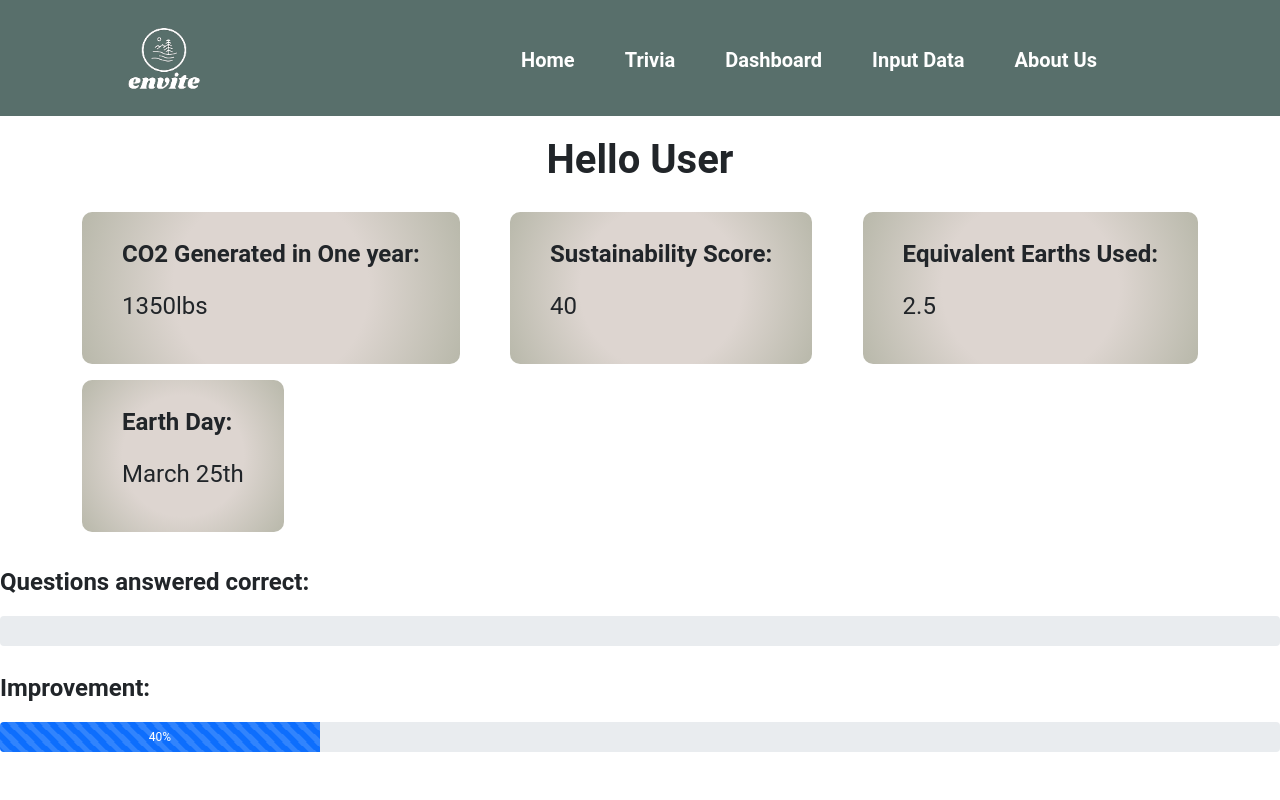
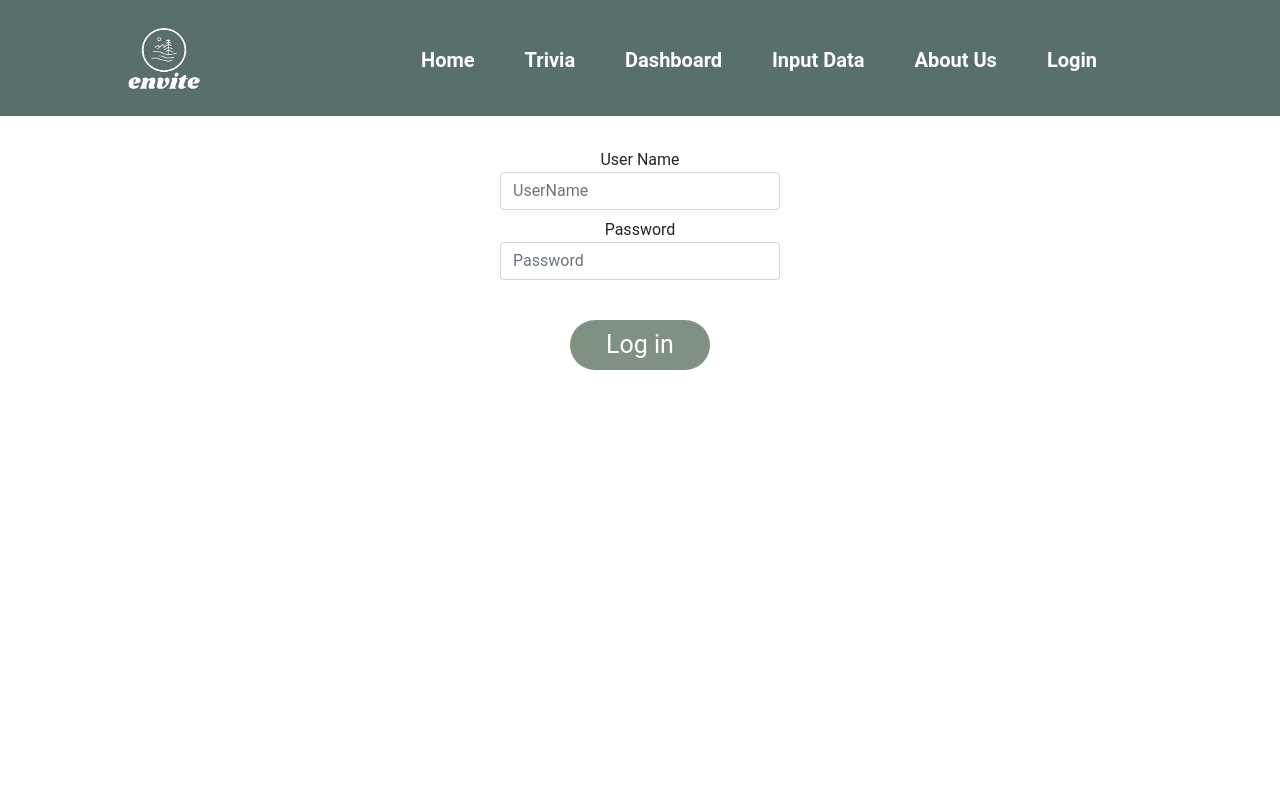
Before and after one commit to QwangNguyen/project-group9, a React (Create React App) app: page /dashboard in a window 1280 px wide. Shown: the top 800 px of the page. Built offline with nearby package versions, Linux system fonts and the light colour scheme.

Commit message:
started blocking things with login

```diff
--- a/src/components/App.js
+++ b/src/components/App.js
@@ -19,14 +19,11 @@ import { About } from './About';
 import { Login } from './login';
 
 function App(props) {
-  // set trivia question
-  let triviaQuestions = props.triviaData;
-  // retrieve category options
-  const categoryOptions = ["Urban Ecology", "Geographical Information Systems", "Climate Change", "Wildlife Ecology", "Endangered Species"];
-  // set category using callback function passed into TriviaCategory
-
   const[category, setCategory] = useState('');
   const[questionsCorrect, setQuestionsCorrect] = useState([0, 0]);
+  const[isLoggedIn, setisLoggedIn] = useState(false);
+
+  const categoryOptions = ["21", "9919", "1215", "267", "3835"];
 
   const setCat = (cat) => {
     if (cat === "Random") {
@@ -44,7 +41,9 @@ function App(props) {
     setQuestionsCorrect(questionsCorrect[1]++);
   }
 
-  // filter trivia questions based on category
+  const logIn = () => {
+    setisLoggedIn(true);
+  }
 
   return (
     <>
@@ -65,7 +64,7 @@ function App(props) {
         <Route path="correct" element={<CorrectTrivia />} />
         <Route path="incorrect" element={<IncorrectAnswer />} />
         <Route path="sustainabilityScore" element={<SustainabilityScore />}/>
-        <Route path="dashboard" element={<Dashboard score={questionsCorrect}/>}/>
+        <Route path="dashboard" element={<Dashboard score={questionsCorrect} loggedIn={isLoggedIn}/>}/>
         <Route path="about" element={<About />}/>
       </Routes>
       <Footer/>
--- a/src/components/Dashboard.js
+++ b/src/components/Dashboard.js
@@ -1,12 +1,18 @@
 import React from 'react';
-import { Avatar } from './Avatar';
 import ProgressBar from 'react-bootstrap/ProgressBar';
+import { useNavigate } from 'react-router-dom';
+import { Login } from './login';
 import { propTypes } from 'react-bootstrap/esm/Image';
 
 export function Dashboard(props) {
+    const navigate = useNavigate();
+
     let percent = props.score[0]/props.score[1];
     let correct = props.score[0];
 
+    if(!props.loggedIn) {
+        return <Login />
+    } else {
         return(
             <main>
                 <h1 className='text-center bold greeting'>Hello User</h1>
@@ -36,3 +42,4 @@ export function Dashboard(props) {
             </main>
         );
     }
+}
--- a/src/components/Home.js
+++ b/src/components/Home.js
@@ -15,6 +15,9 @@ export function Home() {
                     <div className="containerIndex">
                         <Link to="/triviaStartPage" className="btn footprint roundButton">Play TriviaGame</Link>
                     </div>
+                    <div className="containerIndex">
+                        <Link to="/Login" className="btn footprint roundButton">Login</Link>
+                    </div>
                 </div>
                 <div role="document">
                     <div className="missionContainer">
--- a/src/components/NavBar.js
+++ b/src/components/NavBar.js
@@ -13,6 +13,7 @@ export default function NavBar() {
                             <li><Link to="dashboard" aria-label="Dashboard">Dashboard</Link></li>
                             <li><Link to="inputData" aria-label="Input Data">Input Data</Link></li>
                             <li><Link to="about" aria-label="About Us">About Us</Link></li>
+                            <li><Link to="login" aria-label="About Us">Login</Link></li>
                         </ul>
                     </div>
                 </nav>
```
Lines whose indentation alone changed are shown as unchanged.
